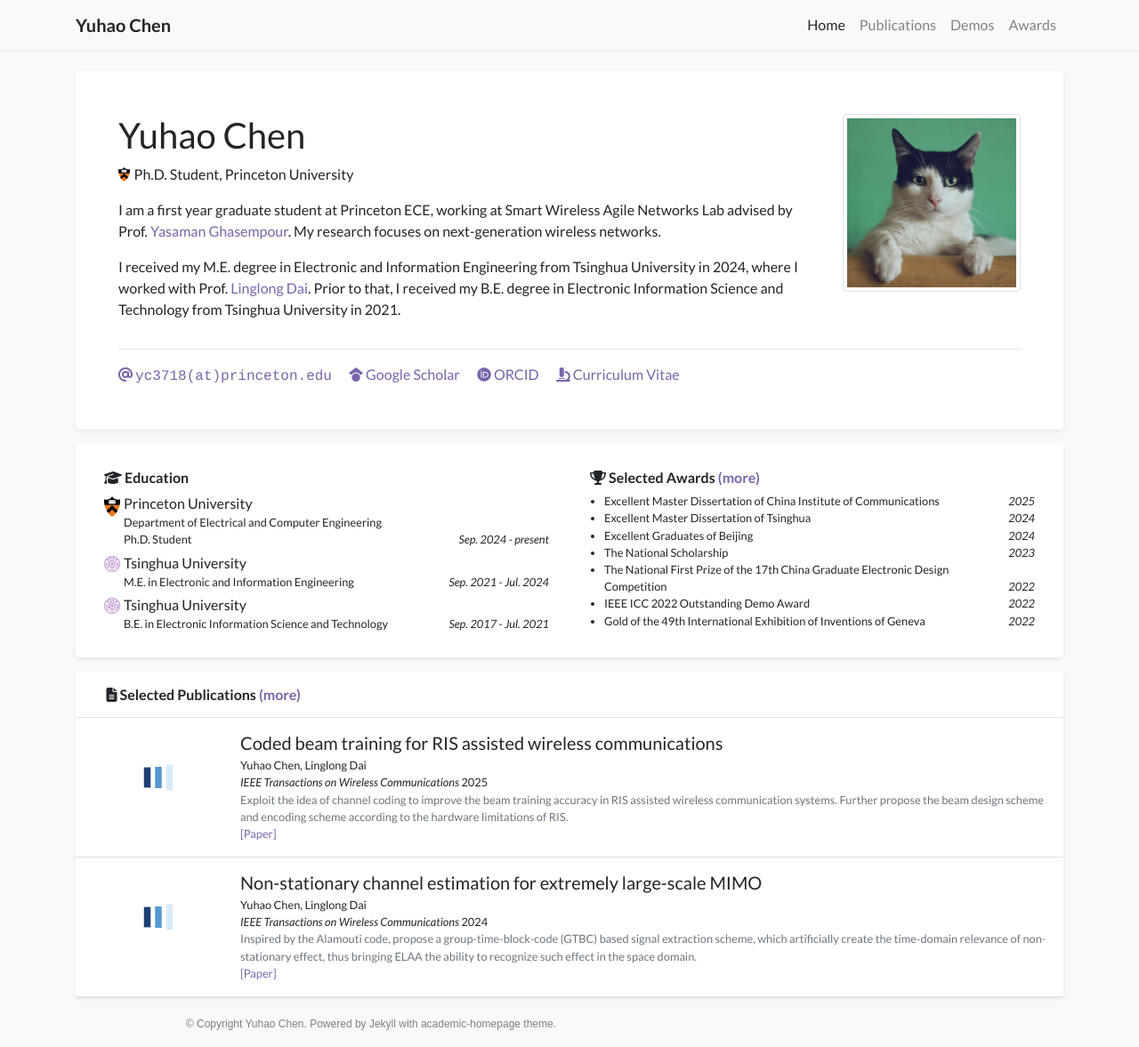
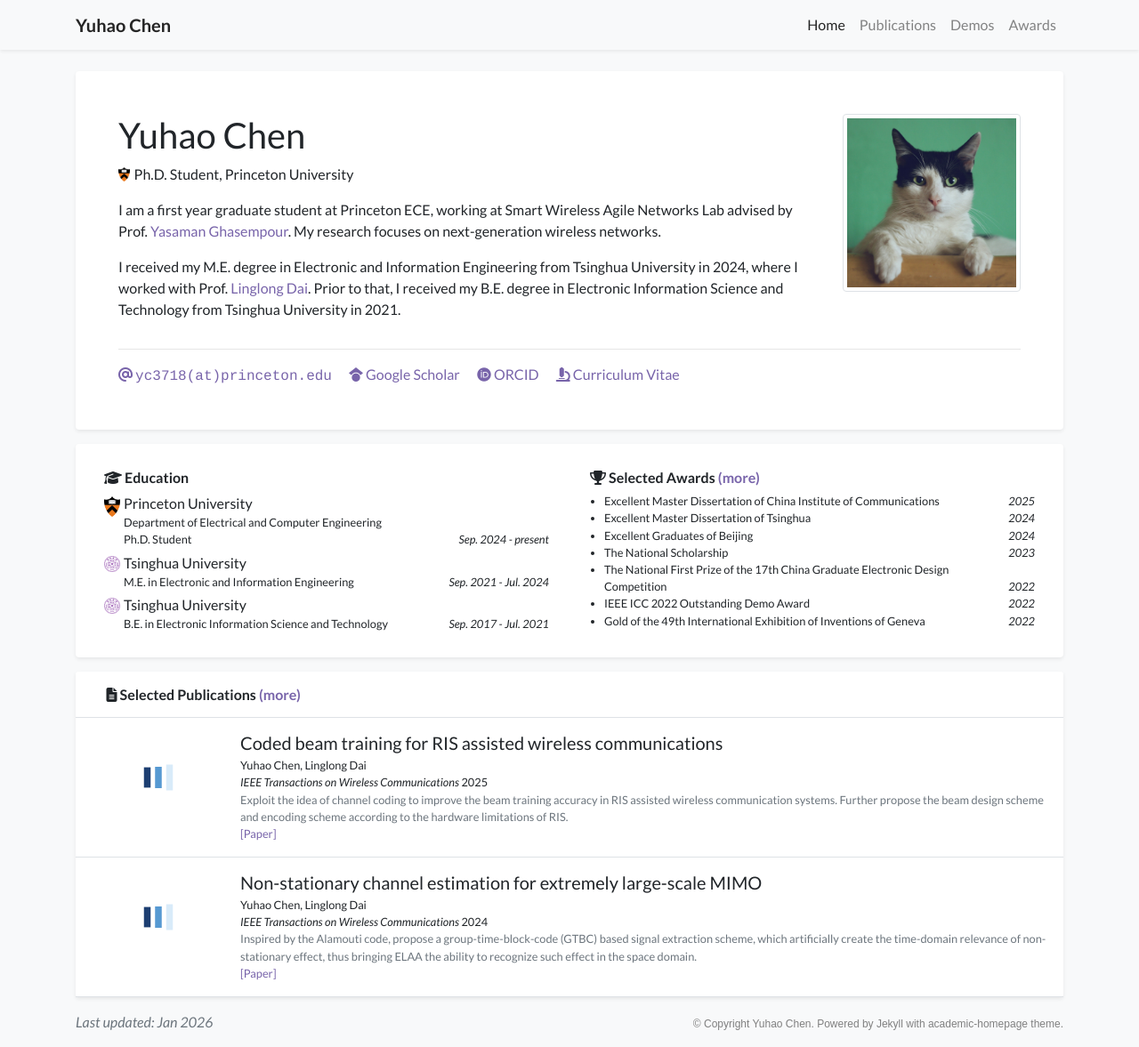
Before and after one commit to YuhaoChen-Homepage/YuhaoChen-Homepage.github.io, a Jekyll site: the page built from index.html, in a window 1280 px wide and 1177 px high. Shown: the whole window at 89% size. Built offline with Jekyll 4.4.1, drawn with Linux system fonts in a browser that asks for light colours; nearby versions of some CDN libraries; a style sheet for code colours, icons or effects is not loaded.

Commit message:
footer update

```diff
--- a/_includes/footer.html
+++ b/_includes/footer.html
@@ -1,13 +1,13 @@
 <footer class="footer">
     <div class="{% if page.container_class %}{{ page.container_class }}{% else %}container-lg{% endif %}">
         <div class="row my-3">
-            <!-- <div class="col-6">
+            <div class="col-6">
                 <div class="text-muted">
                     <i>Last updated: {{ "now" | date: "%b %Y" }}</i>
                 </div>
-            </div> -->
+            </div>
             <div class="col-6">
-                <div class="text-right">
+                <div class="text-right text-muted">
                     {{ site.data.display.footer_text }}
                 </div>
             </div>
```
